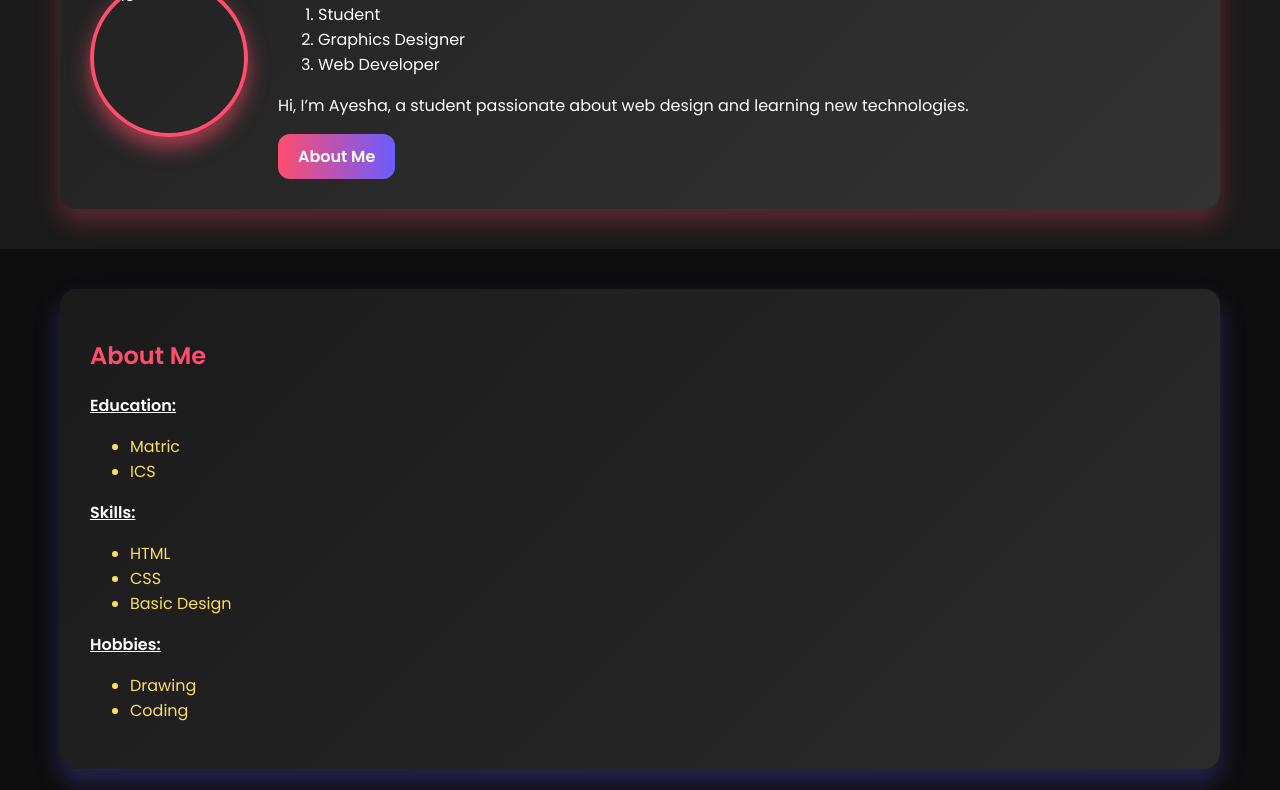
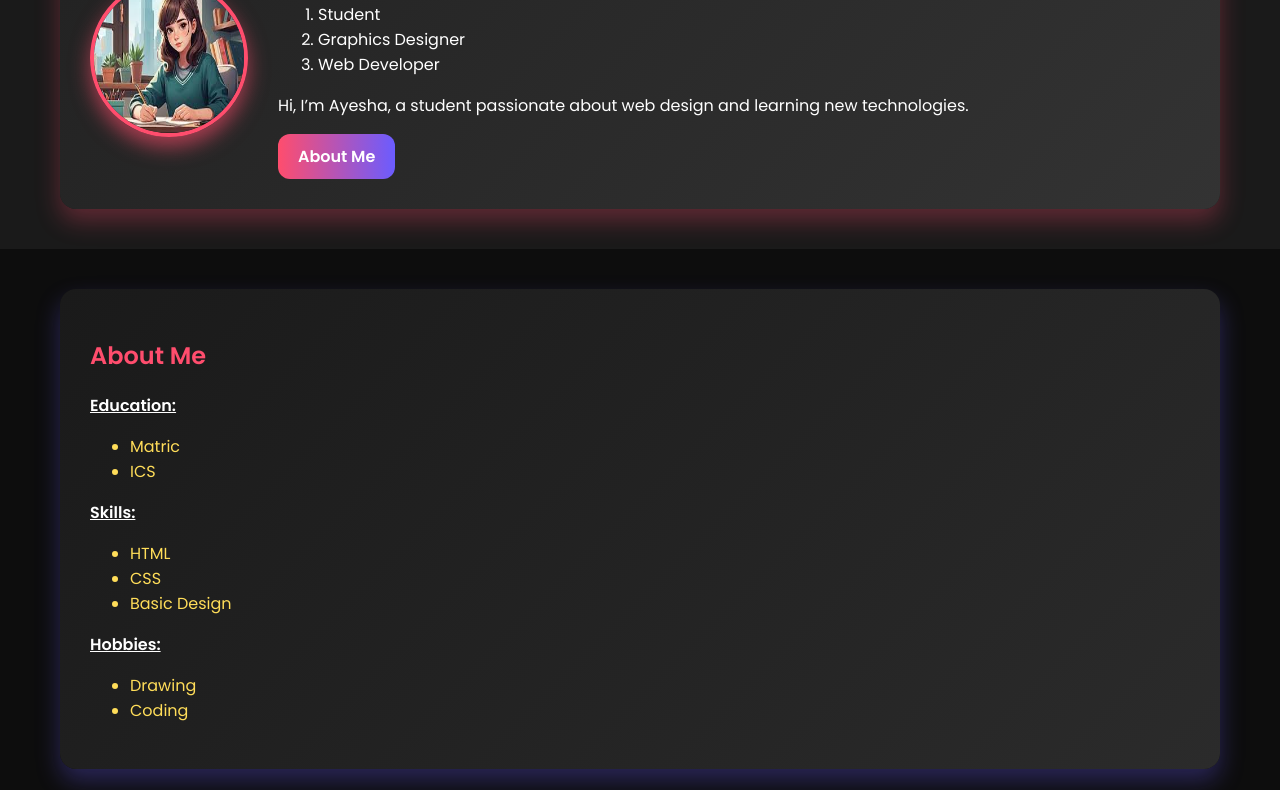
Before and after one commit to Ayesha11nadeem22/Portfolio, a plain HTML site: page index.html in a window 1280 px wide. Shown: the part 271-1061 px from the top of the page. Drawn offline with Linux system fonts and the light colour scheme.

Commit message:
Update index.html

```diff
--- a/index.html
+++ b/index.html
@@ -22,7 +22,7 @@
   <!-- PROFILE SECTION -->
   <section id="profile" class="profile-section">
     <div class="container profile-card">
-      <img src="image/profile.jpg.jpg" alt="pic" class="profile-pic">
+      <img src="images/profile.jpg.jpg" alt="pic" class="profile-pic">
 
       <div class="profile-info">
         <h2>My Profile</h2>
```
